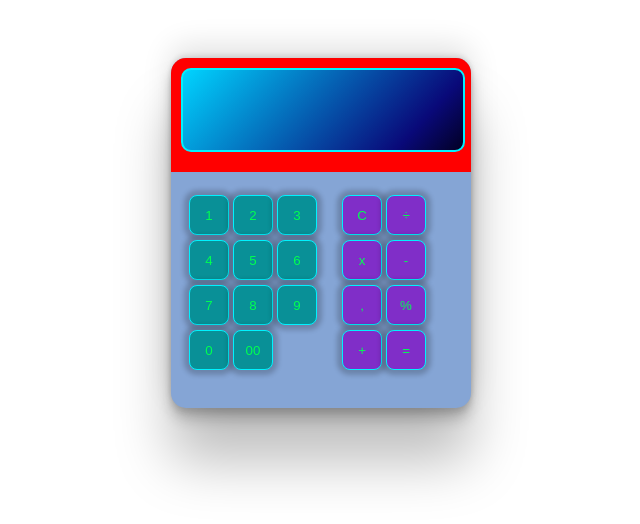
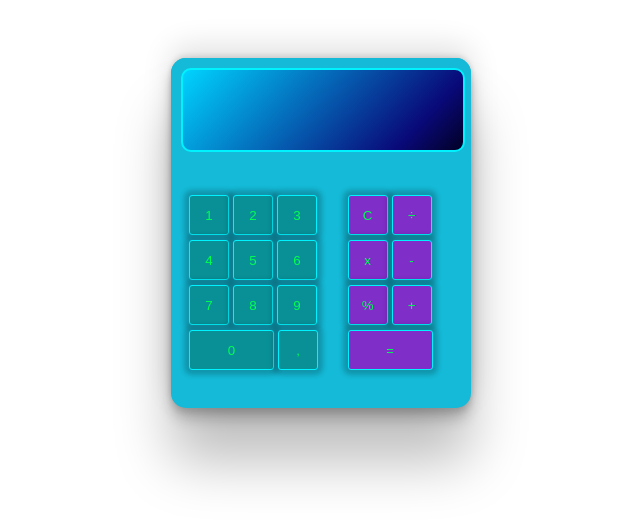
Before and after one commit to Abduazim13/Calculator, a plain HTML site: page Index.html in a window 1280 px wide. Shown: the whole page, without its empty margins (219-859 px from the left). Drawn offline with Linux system fonts and the light colour scheme.

Commit message:
Calculator

```diff
--- a/Index.html
+++ b/Index.html
@@ -24,14 +24,13 @@
                     <button value="8" class="btn eight">8</button>
                     <button value="9" class="btn nine">9</button>
                     <button value="0" class="btn zero">0</button>
-                    <button value="00" class="btn zeroo">00</button>
+                    <button value="," class="btn vergul">,</button>
                 </div>
                 <div class="divcha">
                     <button class="btn clr">C</button>
                     <button value="/" class="btn bol">÷</button>
                     <button value="*" class="btn kop">x</button>
                     <button value="-" class="btn ayir">-</button>
-                    <button value="," class="btn vergul">,</button>
                     <button value="%" class="btn foiz">%</button>
                     <button value="+" class="btn plus">+</button>
                     <button class="btn teng">=</button>
--- a/Style.css
+++ b/Style.css
@@ -6,7 +6,7 @@
 }
 
 .calculator{
-    background-color: rgb(133, 165, 213);
+    background-color: #14bad7;
     width: 300px;
     height: 350px;
     border-radius: 15px;
@@ -42,7 +42,7 @@ background: linear-gradient(313deg, rgba(2,0,36,1) 0%, rgba(9,9,121,1) 19%, rgba
     width: 40px;
     height: 40px;
     cursor: pointer;
-    border-radius: 8px;
+    border-radius: 3px;
     border: 1px solid #00f2ff;
     box-shadow: 0 0 5px 5px rgba(0,0,0,0.2);
     background-color: #099097;
@@ -52,12 +52,8 @@ background: linear-gradient(313deg, rgba(2,0,36,1) 0%, rgba(9,9,121,1) 19%, rgba
 .btn:active {
     background-color: #ff0000;
 }
-.zeroo{
-    width: 40px;
-}
-
-.plus{
-    height: px;
+.zero{
+    width: 85px;
 }
 
 .divcha .btn{
@@ -66,8 +62,11 @@ background: linear-gradient(313deg, rgba(2,0,36,1) 0%, rgba(9,9,121,1) 19%, rgba
 }
 
 .output-div{
-    background-color: #ff0000;
+    background-color: #14bad7;
     padding: 10px 0;
     border-top-left-radius: 15px;
     border-top-right-radius: 15px;
 }
+.teng{
+    width: 85px;
+}
--- a/java.js
+++ b/java.js
@@ -17,7 +17,6 @@ let clrBtn = document.querySelector(".clr");
 let zeroBtn = document.querySelector(".zero")
 let vergulBtn = document.querySelector(".vergul")
 let foizBtn = document.querySelector(".foiz")
-let zerooBtn = document.querySelector(".zeroo")
 
 foizBtn.addEventListener('click', subNumber)
 oneBtn.addEventListener('click', subNumber)
```
